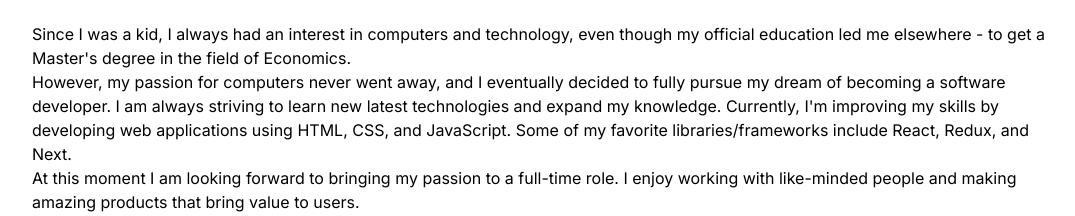
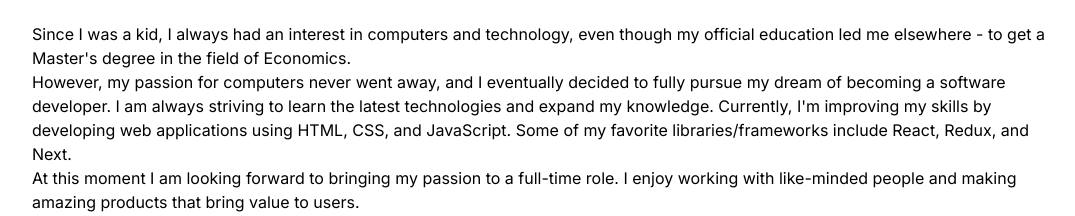
Before and after one commit to bnzone/personal-website, a Next.js app: page / in a window 1280 px wide. Shown: the part 291-507 px from the top of the page, without its empty margins (96-1171 px from the left). Built offline with nearby package versions, Linux system fonts and the light colour scheme; what @tailwindcss/typography would draw is missing.

Commit message:
fix typo

```diff
--- a/pages/about.js
+++ b/pages/about.js
@@ -41,7 +41,7 @@ export default function About() {
             </p>
             <p>
               However, my passion for computers never went away, and I eventually decided to fully
-              pursue my dream of becoming a software developer. I am always striving to learn new
+              pursue my dream of becoming a software developer. I am always striving to learn the
               latest technologies and expand my knowledge. Currently, I'm improving my skills by
               developing web applications using HTML, CSS, and JavaScript. Some of my favorite
               libraries/frameworks include React, Redux, and Next.
--- a/pages/index.js
+++ b/pages/index.js
@@ -92,7 +92,7 @@ export default function Home({ posts }) {
           </p>
           <p>
             However, my passion for computers never went away, and I eventually decided to fully
-            pursue my dream of becoming a software developer. I am always striving to learn new
+            pursue my dream of becoming a software developer. I am always striving to learn the
             latest technologies and expand my knowledge. Currently, I'm improving my skills by
             developing web applications using HTML, CSS, and JavaScript. Some of my favorite
             libraries/frameworks include React, Redux, and Next.
```
